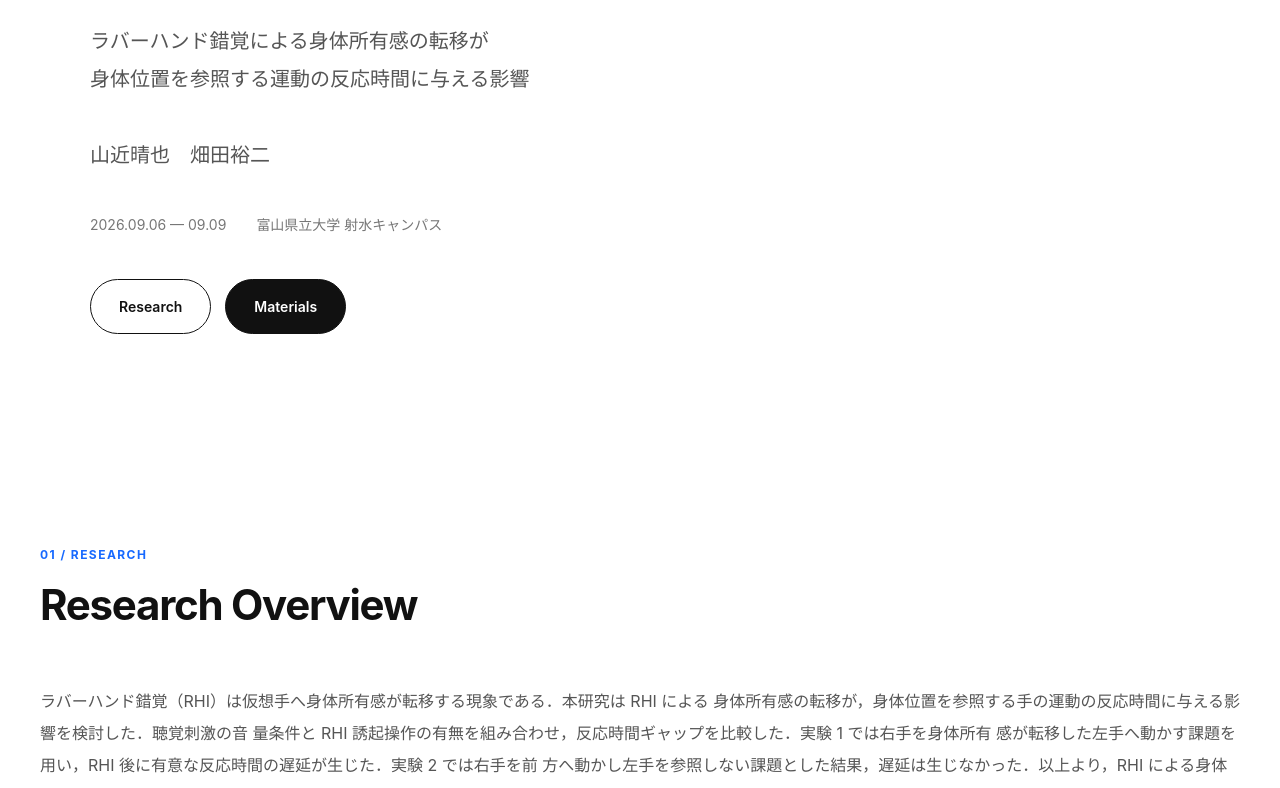
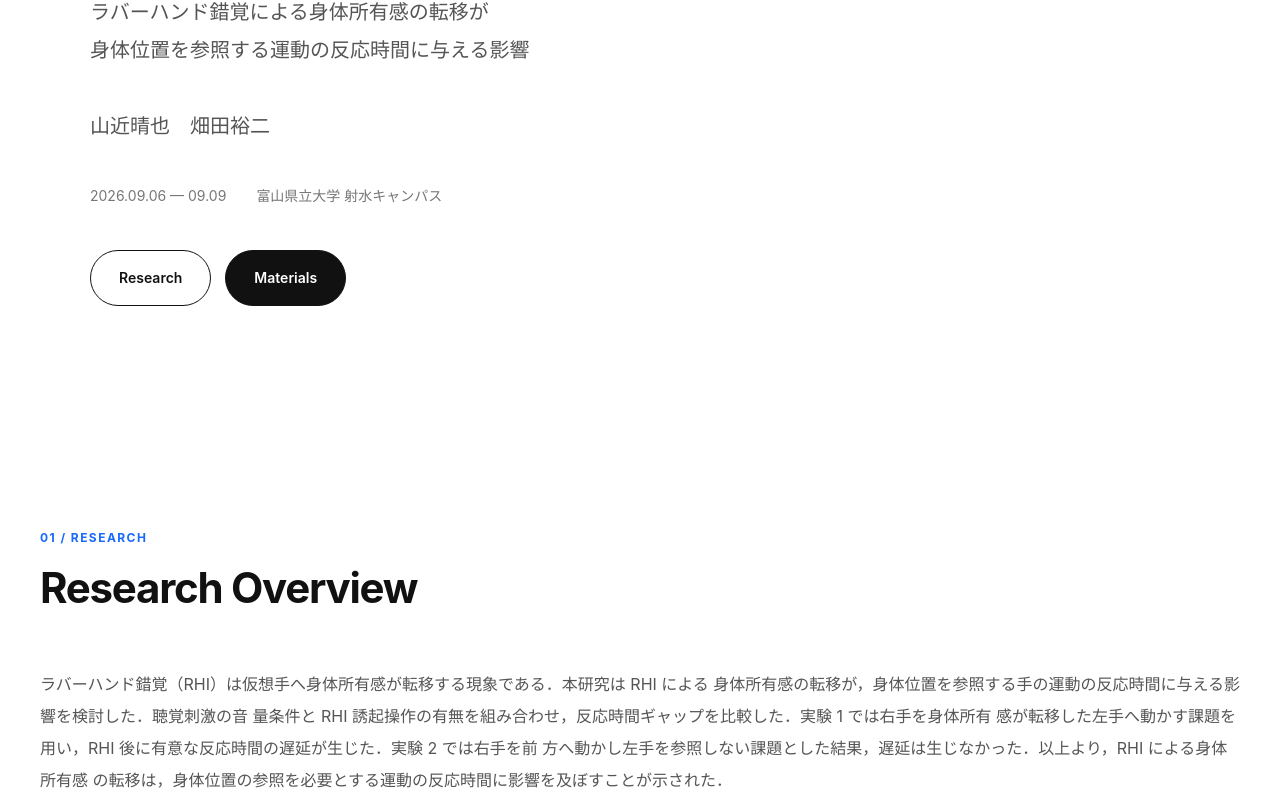
Before and after one commit to AoneSenbongi/Website, a plain HTML site: page research/vrsj2026.html in a window 1280 px wide. Shown: the part 383-1171 px from the top of the page. Drawn offline with Linux system fonts and the light colour scheme.

Commit message:
Update style.css

```diff
--- a/css/style.css
+++ b/css/style.css
@@ -1372,7 +1372,7 @@ footer{
     display:flex;
     align-items:center;
     box-sizing:border-box;
-    padding:140px 40px 100px;
+    padding:100px 40px 100px;
     background:#fff;
 }
 
@@ -1406,7 +1406,7 @@ footer{
 
 .vrsj-title{
     margin:42px 0 0;
-    max-width:720px;
+    max-width:840px;
     font-size:20px;
     line-height:1.9;
     color:#555;
@@ -1516,7 +1516,7 @@ footer{
 
 
 .vrsj-overview p{
-    max-width:100%;
+    max-width:800%;
     margin:0;
     font-size:16px;
     line-height:2;
```
